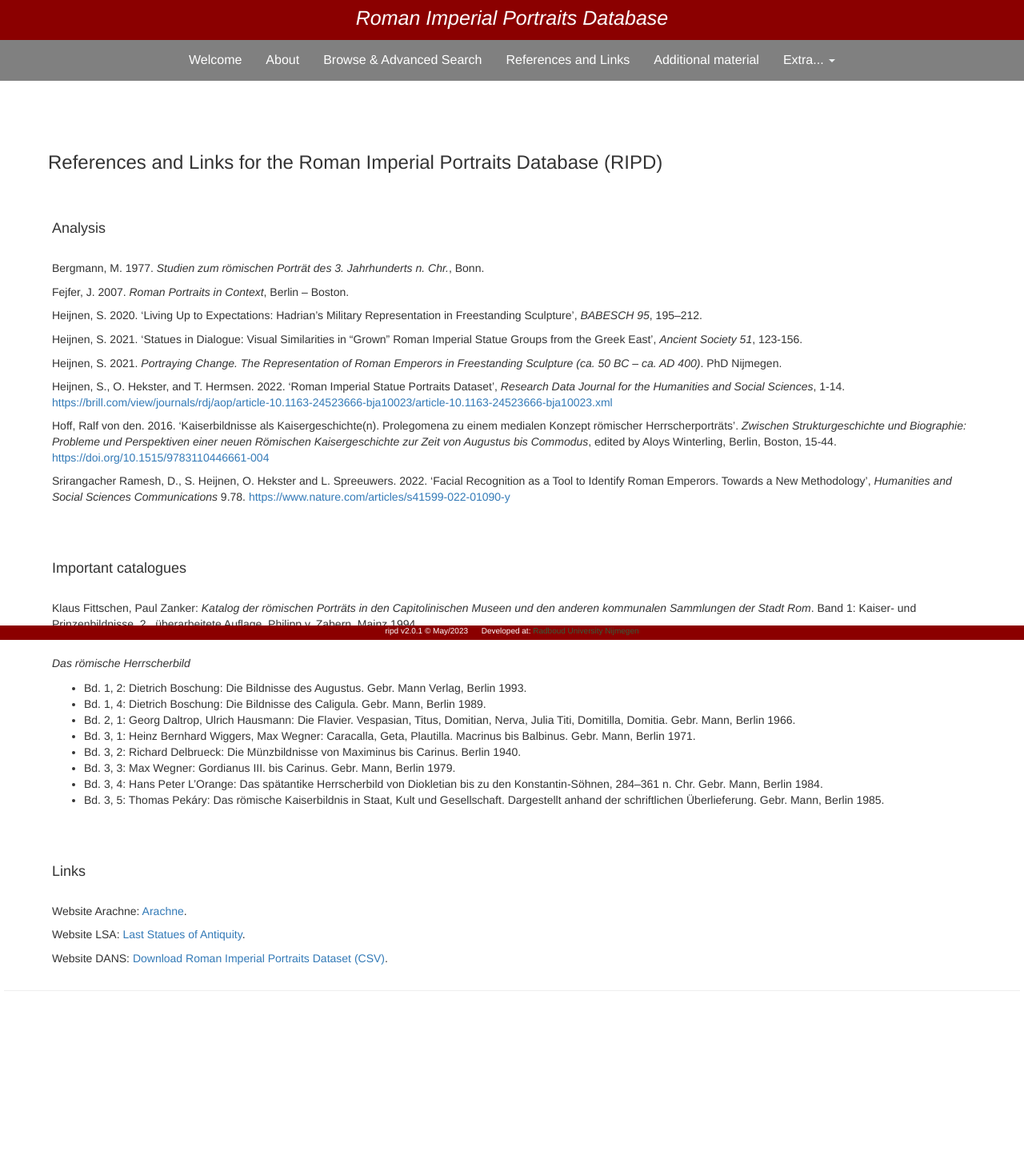
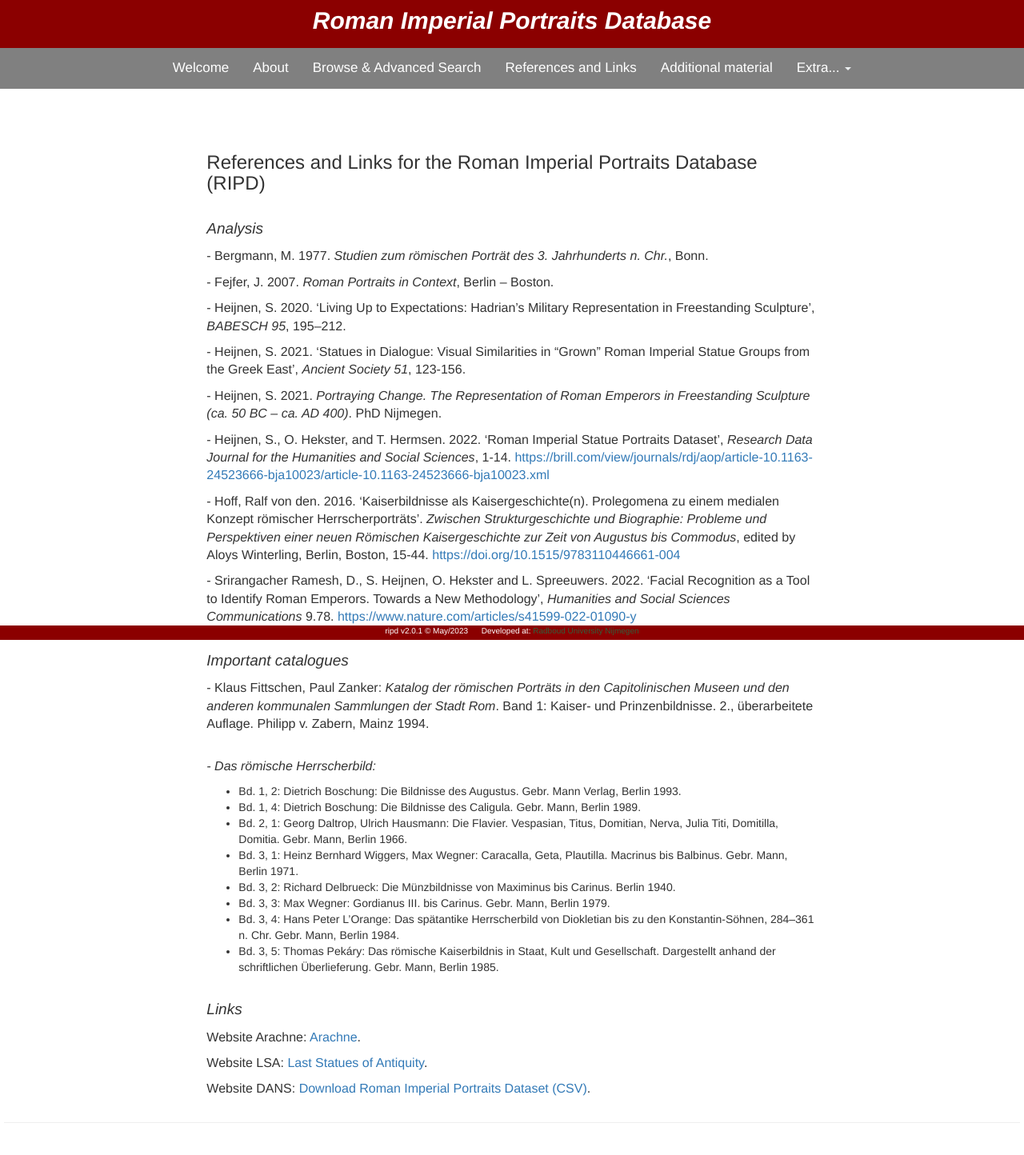
Before and after one commit to ThijsRU/Roman_Imperial_Portraits, a Django app: page /references in a window 1280 px wide. Shown: the whole page at 80% size. Before the commit the page ends 1239 px from the top, so only its background shows below. Run offline with Django 3.2, Linux system fonts and the light colour scheme; some libraries are stand-ins or nearby versions.

Commit message:
After changing the layout of multiple pages

```diff
--- a/Roman_Imperial_Portraits/ripdapp/forms.py
+++ b/Roman_Imperial_Portraits/ripdapp/forms.py
@@ -170,7 +170,7 @@ class PortraitForm(forms.ModelForm):
     """One form to handle the Portrait searching and details view"""
 
     origidlist = ModelMultipleChoiceField(queryset=None, required=False,
-                               widget=OrigIDWidget(attrs={'data-placeholder': 'Select multiple original ids...', 'style': 'width: 77%;', 'class': 'searching'}))
+                               widget=OrigIDWidget(attrs={'data-placeholder': 'Select multiple original ids...', 'style': 'width: 85%;', 'class': 'searching'}))
 
     empname = forms.CharField(label="Emperor", required=False,
                              widget=forms.TextInput(attrs={'class': 'typeahead searching emperor input-sm', 'placeholder': 'Name of the emperor...',  'style': 'width: 77%;'}))
--- a/Roman_Imperial_Portraits/ripdapp/static/ripdapp/content/site.css
+++ b/Roman_Imperial_Portraits/ripdapp/static/ripdapp/content/site.css
@@ -13,13 +13,14 @@ body {
 .top-bar {
     position: fixed;
     top: 0px;
-    height: 50px;
+    height: 100px;
     text-align: center;
     padding-left: 15px;
     padding-right: 15px;
     padding-top: 5px;
-    font-size: 25px;
+    font-size: 30px;
     font-style: italic;
+    font-weight: bold;
     color: white;
     background-color: darkred;
     right: 0;
@@ -27,7 +28,7 @@ body {
     z-index: 1030;
 }
 .navbar-fixed-top {
-    top: 50px;
+    top: 60px;
 }
 /*
 .navbar-custom {
@@ -102,7 +103,7 @@ table tbody tr td.clickable:hover, table tbody tr.clickable td:hover, div.clicka
   cursor: pointer;
 }
 table tbody tr td.clickable:hover, table tbody tr.clickable td:hover, table tbody tr td span.clickable:hover, th div a.clickable:hover {
-  background-color: lightgoldenrodyellow ;
+    background-color: lightgoldenrodyellow;
 }
 
 th div a.clickable.ordered {
@@ -146,6 +147,10 @@ div.inline-group a.add-related {
     padding-right: 15px;
 }
 
+.paragraph {
+    font-size: 19px;
+    font-style: italic;
+}
 
 .panel-plain {
     margin-left: 0px !important;
@@ -204,7 +209,7 @@ div.inline-group a.add-related {
 /* link */
 .navbar-custom .navbar-nav > li > a {
     color: white;
-    font-size: 16px;
+    font-size: 17px;
 
 }
     .navbar-custom .navbar-nav > li > a:hover,
@@ -271,6 +276,7 @@ div.inline-group a.add-related {
 p {
     padding: 0;
     line-height: 140%;
+    font-size: 16px;
 }
 
 /* Extra small pagination */
@@ -1293,10 +1299,7 @@ table.compact-table td:hover {
     background-color: darkgoldenrod;
 }
 
-.arachne {
-    color: darkblue;
-    background-color: lightpink;
-}
+
 
 .lsa {
     color: darkblue;
--- a/Roman_Imperial_Portraits/ripdapp/templates/References.html
+++ b/Roman_Imperial_Portraits/ripdapp/templates/References.html
@@ -3,31 +3,28 @@
 {% block content %}
 
 <div class="container body-content">
-
- <h3>{{ title }} for the {{ message }}</h3>
-    <div class="container body-content">
-      <h4>Analysis</h4>
+  <div class="row">
+    <div class="col-md-8 col-lg-offset-2">
+      <h3>{{ title }} for the {{ message }}</h3>
       <br/>
-      <p>Bergmann, M. 1977. <i>Studien zum römischen Porträt des 3. Jahrhunderts n. Chr.</i>, Bonn.</p>
-      <p>Fejfer, J. 2007. <i>Roman Portraits in Context</i>, Berlin – Boston.</p>
-      <p>Heijnen, S. 2020. ‘Living Up to Expectations: Hadrian’s Military Representation in Freestanding Sculpture’, <i>BABESCH 95</i>, 195–212.</p>
-      <p>Heijnen, S. 2021. ‘Statues in Dialogue: Visual Similarities in “Grown” Roman Imperial Statue Groups from the Greek East’, <i>Ancient Society 51</i>, 123-156.</p>
-      <p>Heijnen, S. 2021. <i>Portraying Change. The Representation of Roman Emperors in Freestanding Sculpture (ca. 50 BC – ca. AD 400)</i>. PhD Nijmegen.</p>
-      <p>Heijnen, S., O. Hekster, and T. Hermsen. 2022. ‘Roman Imperial Statue Portraits Dataset’, <i>Research Data Journal for the Humanities and Social Sciences</i>, 1-14.
+      <p class="paragraph">Analysis</p>
+      <p>- Bergmann, M. 1977. <i>Studien zum römischen Porträt des 3. Jahrhunderts n. Chr.</i>, Bonn.</p>
+      <p>- Fejfer, J. 2007. <i>Roman Portraits in Context</i>, Berlin – Boston.</p>
+      <p>- Heijnen, S. 2020. ‘Living Up to Expectations: Hadrian’s Military Representation in Freestanding Sculpture’, <i>BABESCH 95</i>, 195–212.</p>
+      <p>- Heijnen, S. 2021. ‘Statues in Dialogue: Visual Similarities in “Grown” Roman Imperial Statue Groups from the Greek East’, <i>Ancient Society 51</i>, 123-156.</p>
+      <p>- Heijnen, S. 2021. <i>Portraying Change. The Representation of Roman Emperors in Freestanding Sculpture (ca. 50 BC – ca. AD 400)</i>. PhD Nijmegen.</p>
+      <p>- Heijnen, S., O. Hekster, and T. Hermsen. 2022. ‘Roman Imperial Statue Portraits Dataset’, <i>Research Data Journal for the Humanities and Social Sciences</i>, 1-14.
       <a href="https://brill.com/view/journals/rdj/aop/article-10.1163-24523666-bja10023/article-10.1163-24523666-bja10023.xml">https://brill.com/view/journals/rdj/aop/article-10.1163-24523666-bja10023/article-10.1163-24523666-bja10023.xml</a></p>
-      <p>Hoff, Ralf von den. 2016. ‘Kaiserbildnisse als Kaisergeschichte(n). Prolegomena zu einem medialen Konzept römischer Herrscherporträts’. <i>Zwischen Strukturgeschichte und Biographie: Probleme und Perspektiven einer neuen Römischen Kaisergeschichte zur Zeit von Augustus bis Commodus</i>,
+      <p>- Hoff, Ralf von den. 2016. ‘Kaiserbildnisse als Kaisergeschichte(n). Prolegomena zu einem medialen Konzept römischer Herrscherporträts’. <i>Zwischen Strukturgeschichte und Biographie: Probleme und Perspektiven einer neuen Römischen Kaisergeschichte zur Zeit von Augustus bis Commodus</i>,
       edited by Aloys Winterling, Berlin, Boston, 15-44. <a href="https://doi.org/10.1515/9783110446661-004">https://doi.org/10.1515/9783110446661-004</a></p>
-      <p>Srirangacher Ramesh, D., S. Heijnen, O. Hekster and L. Spreeuwers. 2022. ‘Facial Recognition as a Tool to Identify Roman Emperors. Towards a New Methodology’,
+      <p>- Srirangacher Ramesh, D., S. Heijnen, O. Hekster and L. Spreeuwers. 2022. ‘Facial Recognition as a Tool to Identify Roman Emperors. Towards a New Methodology’,
       <i>Humanities and Social Sciences Communications</i> 9.78. <a href="https://www.nature.com/articles/s41599-022-01090-y">https://www.nature.com/articles/s41599-022-01090-y</a></p>
-    </div>
-
-    <div class="container body-content">
-      <h4>Important catalogues</h4>
       <br/>
-      <p>Klaus Fittschen, Paul Zanker: <i>Katalog der römischen Porträts in den Capitolinischen Museen und den anderen kommunalen Sammlungen der Stadt Rom</i>.
+      <p class="paragraph">Important catalogues</p>
+      <p>- Klaus Fittschen, Paul Zanker: <i>Katalog der römischen Porträts in den Capitolinischen Museen und den anderen kommunalen Sammlungen der Stadt Rom</i>.
       Band 1: Kaiser- und Prinzenbildnisse. 2., überarbeitete Auflage. Philipp v. Zabern, Mainz 1994.</p>
       <br/>
-      <p><i>Das römische Herrscherbild</i></p>
+      <p><i>- Das römische Herrscherbild:</i></p>
       <ul>
         <li>Bd. 1, 2: Dietrich Boschung: Die Bildnisse des Augustus. Gebr. Mann Verlag, Berlin 1993.</li>
         <li>Bd. 1, 4: Dietrich Boschung: Die Bildnisse des Caligula. Gebr. Mann, Berlin 1989.</li>
@@ -38,11 +35,8 @@
         <li>Bd. 3, 4: Hans Peter L’Orange: Das spätantike Herrscherbild von Diokletian bis zu den Konstantin-Söhnen, 284–361 n. Chr. Gebr. Mann, Berlin 1984.</li>
         <li>Bd. 3, 5: Thomas Pekáry: Das römische Kaiserbildnis in Staat, Kult und Gesellschaft. Dargestellt anhand der schriftlichen Überlieferung. Gebr. Mann, Berlin 1985.</li>
       </ul>
-    </div>
-
-    <div class="container body-content">
-      <h4>Links</h4>
       <br/>
+      <p class="paragraph">Links</p>
       <p>Website Arachne: <a href="https://arachne.uni-koeln.de/arachne/">Arachne</a>.
       </p>
       <p>Website LSA: <a href="http://laststatues.classics.ox.ac.uk/">Last Statues of Antiquity</a>.
@@ -50,6 +44,6 @@
       <p>Website DANS: <a href="https://archaeology.datastations.nl/dataset.xhtml?persistentId=doi:10.17026/dans-2ca-hxmd">Download Roman Imperial Portraits Dataset (CSV)</a>.
       </p>
     </div>
-
+  </div>
 </div>
 {% endblock %}
```
Also changed, not shown: Roman_Imperial_Portraits/ripdapp/templates/links.html (+13 -23 lines), Roman_Imperial_Portraits/ripdapp/templates/ripdapp/about.html (+11 -11 lines), Roman_Imperial_Portraits/ripdapp/templates/ripdapp/index.html (+3 -15 lines), Roman_Imperial_Portraits/ripdapp/static/ripdapp/content/bootstrap.css.
